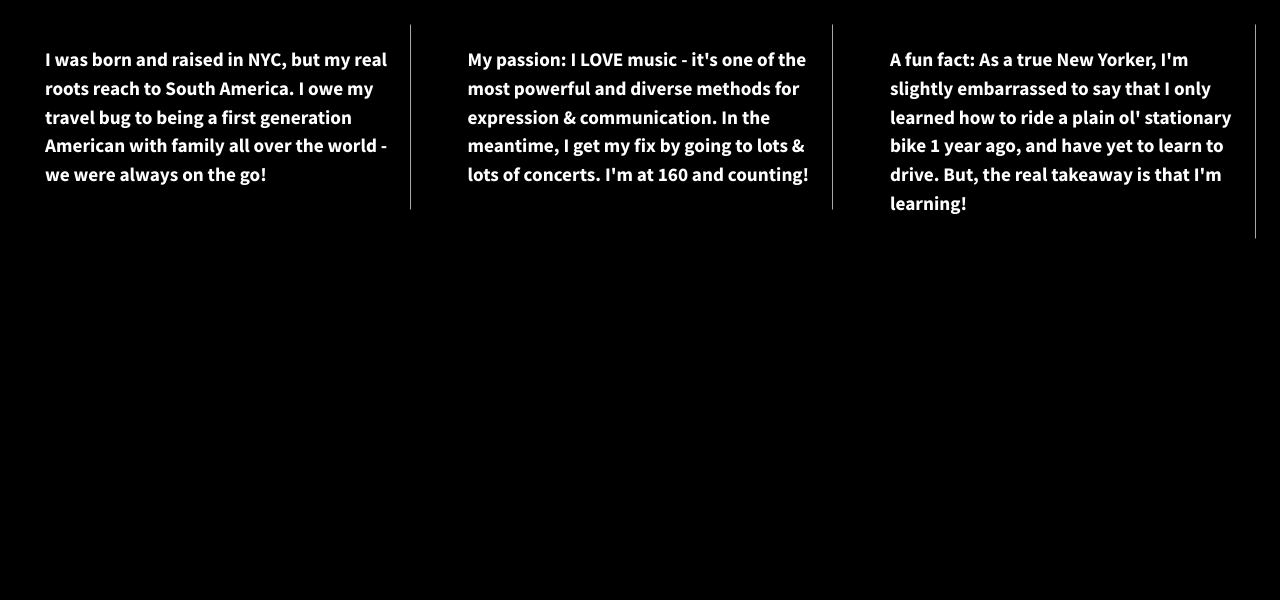
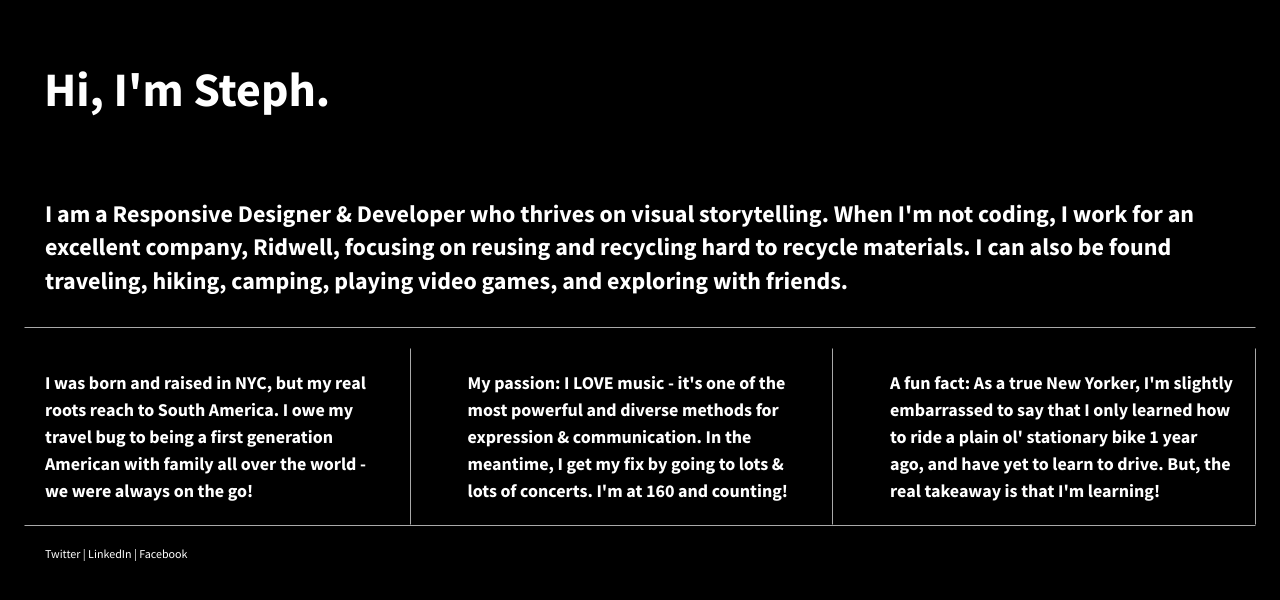
Before and after one commit to steph-young/divs-flexbox-starter, a plain HTML site: page index.html in a window 1280 px wide. Drawn offline with nearby package versions, Linux system fonts and the light colour scheme.

Commit message:
Customized text, added sections

```diff
--- a/css/main.css
+++ b/css/main.css
@@ -115,11 +115,54 @@ body {
   justify-content: space-between;
 }
 
+h1 {
+    color: white;
+    font-size: 4em;
+    padding-bottom: 40px;
+    padding-left: 20px;
+}
+
+h2 {
+    color: white;
+    font-size: 2em;
+    border-style: solid;
+    border-color: black;
+    border-bottom-color: darkgray;
+    border-width: 0.5px;
+    padding-left: 20px;
+    padding-bottom: 30px;
+}
+
+h1, h2, .div-1, .div-2, .div-3, footer {
+    display: flex;
+    justify-content: left;
+    align-items: left;
+}
+
+.flex-container {
+    display: flex;
+    justify-content: left;
+    align-items: left;
+    flex-flow: row wrap;
+    justify-content: space-between;
+}
+
+.flex-items {
+    color: #fff;
+    line-height: 1.5em;
+    font-size: 1.6em;
+    width: 30%;
+    height: 200px;
+    display: flex;
+    justify-content: left;
+    align-items: left;
+  }
+
 .div-1, .div-2, .div-3 {
   /*give the divs a width of 30%, add display:flex, set justify-content and align-items to center*/
   color: #fff;
   line-height: 1.5em;
-  font-size: 1.6em;
+  font-size: 1.5em;
   background-color: black;
   height: 100%;
   display:flex;
@@ -133,6 +176,15 @@ body {
   padding: 20px;
 }
 
+footer {
+    color: white;
+    font-size: 1em;
+    border-style: solid;
+    border-color: black;
+    border-top-color: darkgray;
+    border-width: 0.5px;
+    padding: 20px;
+}
 
 
 
--- a/index.html
+++ b/index.html
@@ -20,6 +20,13 @@
         <!--[if lt IE 8]>
             <p class="browserupgrade">You are using an <strong>outdated</strong> browser. Please <a href="http://browsehappy.com/">upgrade your browser</a> to improve your experience.</p>
         <![endif]-->
+        <h1>
+            Hi, I'm Steph.
+        </h1>
+
+        <h2>
+            I am a Responsive Designer & Developer who thrives on visual storytelling. When I'm not coding, I work for an excellent company, Ridwell, focusing on reusing and recycling hard to recycle materials. I can also be found traveling, hiking, camping, playing video games, and exploring with friends.
+        </h2>
 
         <section class="wrapper">
             <div class="div-1">
@@ -32,6 +39,10 @@
                 A fun fact: As a true New Yorker, I'm slightly embarrassed to say that I only learned how to ride a plain ol' stationary bike 1 year ago, and have yet to learn to drive. But, the real takeaway is that I'm learning!
             </div>
         </section>
+
+        <footer>
+            Twitter | LinkedIn | Facebook
+        </footer>
 
         <script src="https://ajax.googleapis.com/ajax/libs/jquery/1.11.3/jquery.min.js"></script>
         <script>window.jQuery || document.write('<script src="js/vendor/jquery-1.11.3.min.js"><\/script>')</script>
```
